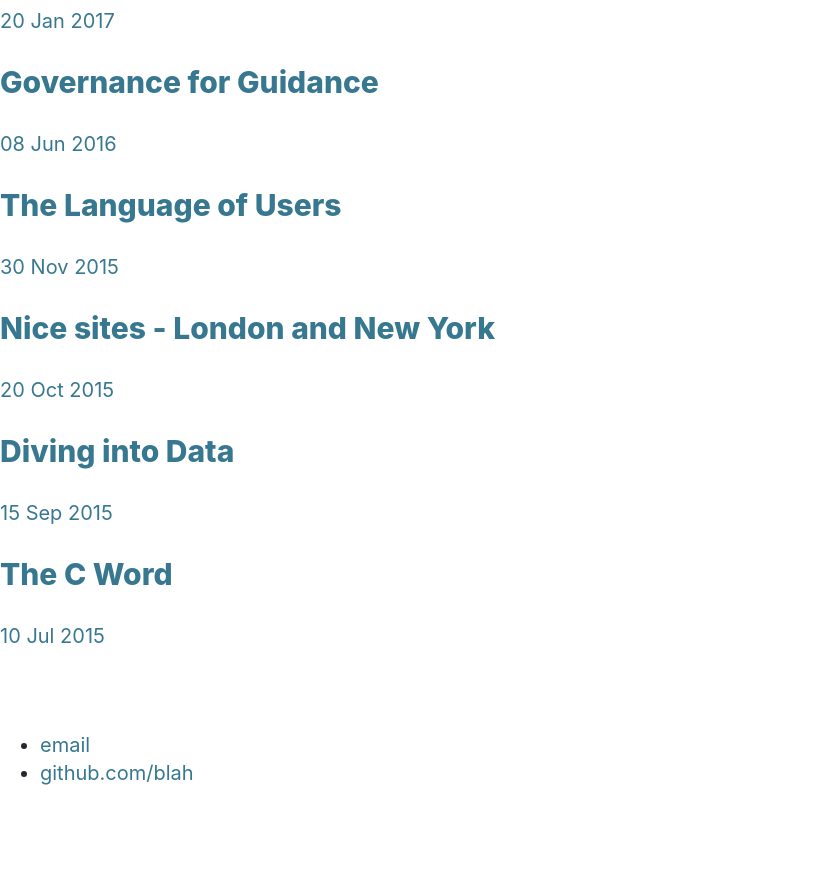
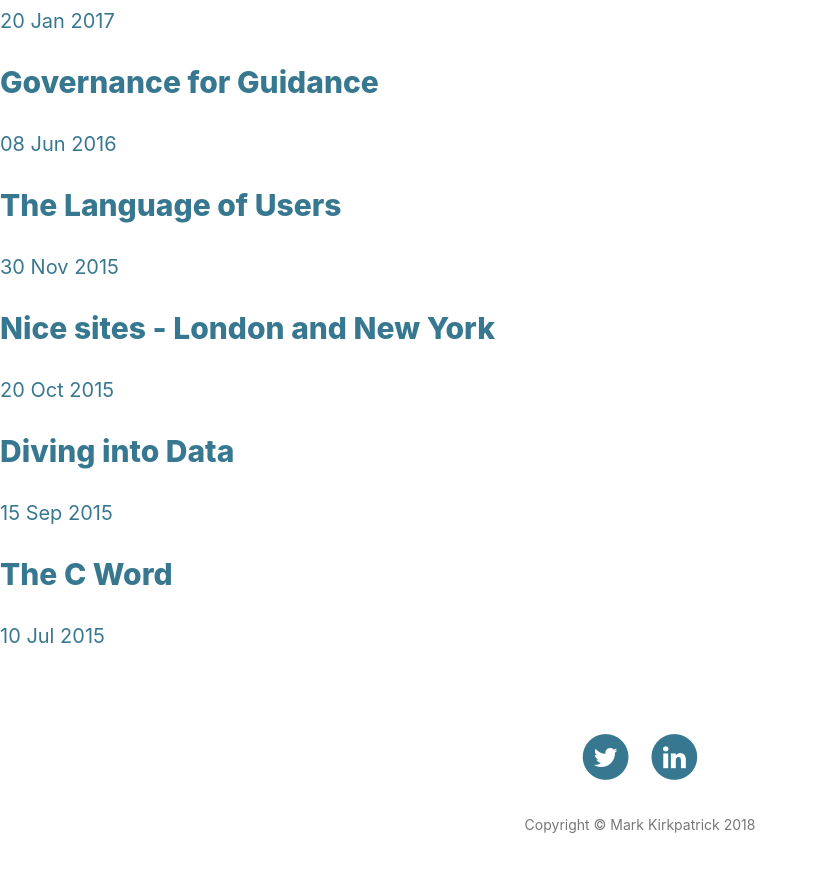
Before and after one commit to mkirkpat/mkirkpat.github.io, a Jekyll site: the page built from index.html, in a window 1280 px wide and 900 px high, scrolled down 945 px. Shown: the top 872 px of the window, without its empty margins (0-817 px from the left). Built offline with Jekyll 4.4.1, drawn with Linux system fonts in a browser that asks for light colours; nearby versions of some CDN libraries.

Commit message:
Update default.html

```diff
--- a/_layouts/default.html
+++ b/_layouts/default.html
@@ -2,12 +2,4 @@
 
 			{{ content }}
 
-			</div><!-- /.container -->
-			<footer>
-	    		<ul>
-	        		<li><a href="mailto:">email</a></li>
-	        		<li><a href="https://github.com/">github.com/blah</a></li>
-				</ul>
-			</footer>
-		</body>
-	</html>
+{% include footer.html %}
```
